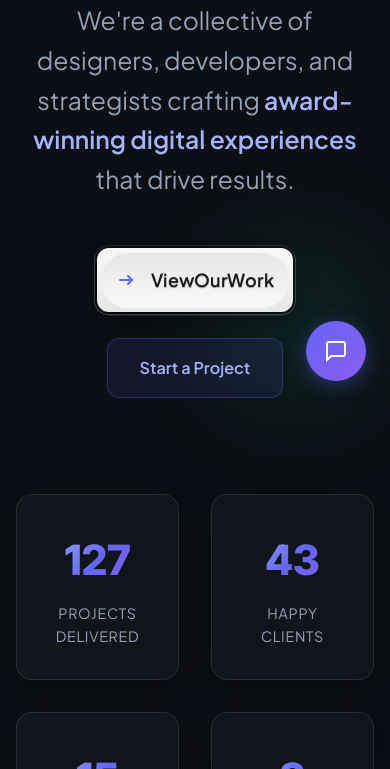
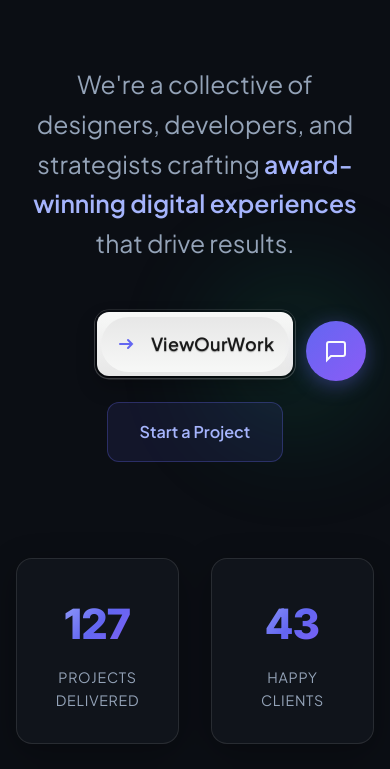
Before and after one commit to sudhirSNKM/demo_trio_studio_01, a plain HTML site: page index.html in a window 390 px wide. Shown: the part 439-1208 px from the top of the page. Drawn offline with Linux system fonts and the light colour scheme.

Commit message:
Fix Mobile Hero Content Overlap with Navbar / CTA

```diff
--- a/css/animations.css
+++ b/css/animations.css
@@ -658,6 +658,14 @@
     .stats-grid {
         grid-template-columns: repeat(2, 1fr);
     }
+
+    /* Mobile Hero Fix: Prevent content overlap with Navbar */
+    .hero {
+        align-items: flex-start;
+        /* Start content from top, not center */
+        padding-top: calc(var(--navbar-height) + 4rem);
+        /* Extra clear space */
+    }
 }
 
 /* Reduced Motion */
```
